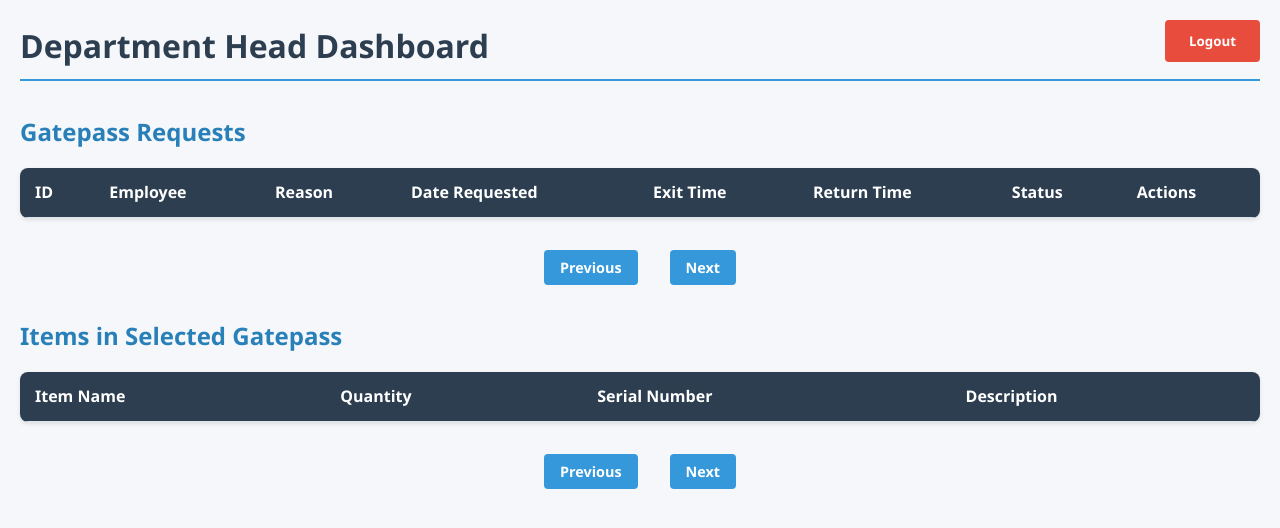
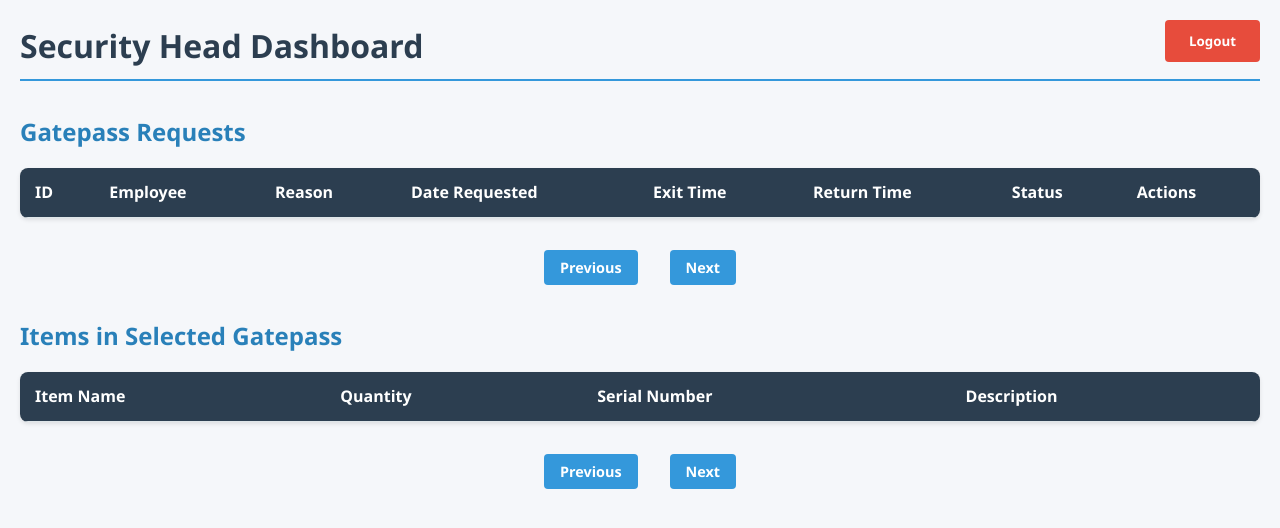
Before and after one commit to Blazious/GATEPASS-FRONT-END-, a plain HTML site: page security.html in a window 1280 px wide. Drawn offline with Linux system fonts and the light colour scheme; no server answers; sample sign-in values are in the browser's storage.

Commit message:
corrected html header

```diff
--- a/security.html
+++ b/security.html
@@ -3,12 +3,12 @@
 <head>
     <meta charset="UTF-8" />
     <meta name="viewport" content="width=device-width, initial-scale=1" />
-    <title>Department Head Dashboard - Gatepass System</title>
+    <title>Security Head Dashboard - Gatepass System</title>
     <link rel="stylesheet" href="sec.css">
     <link rel="stylesheet" href="https://cdnjs.cloudflare.com/ajax/libs/font-awesome/6.0.0/css/all.min.css">
 </head>
 <body>
-    <h1>Department Head Dashboard</h1>
+    <h1>Security Head Dashboard</h1>
     <button id="logoutBtn">Logout</button>
 
     <h2>Gatepass Requests</h2>
```
